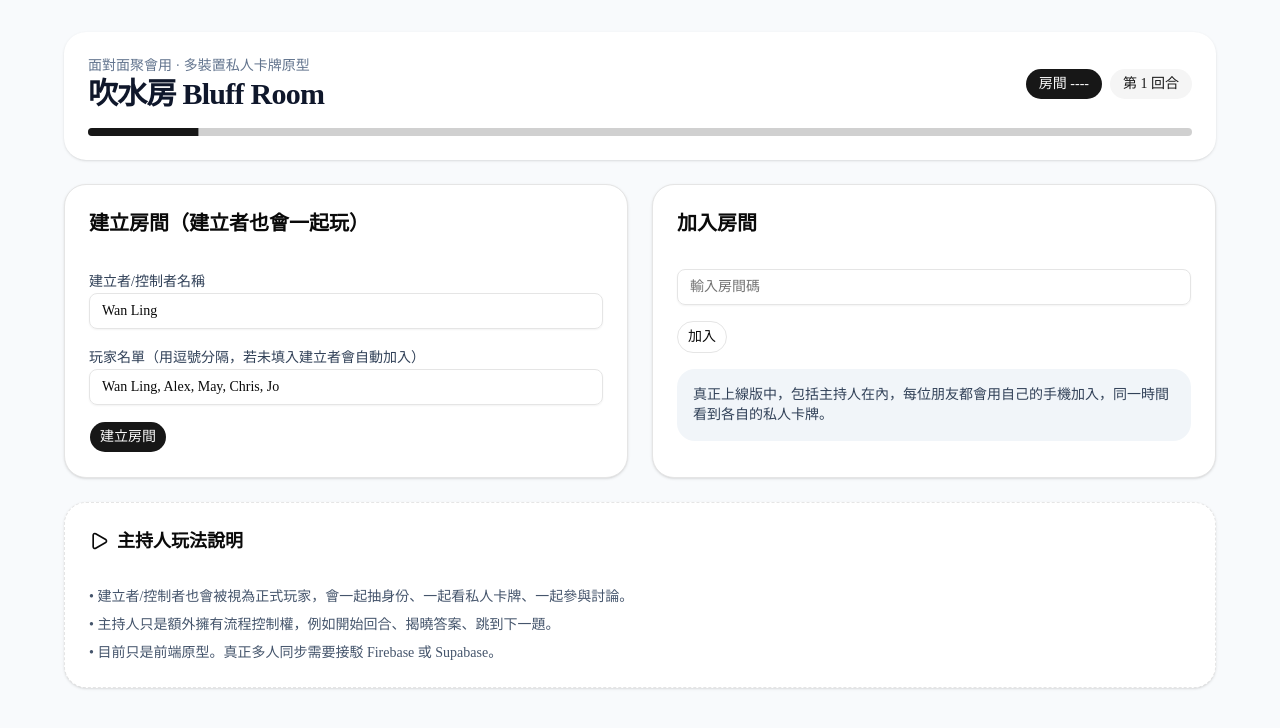
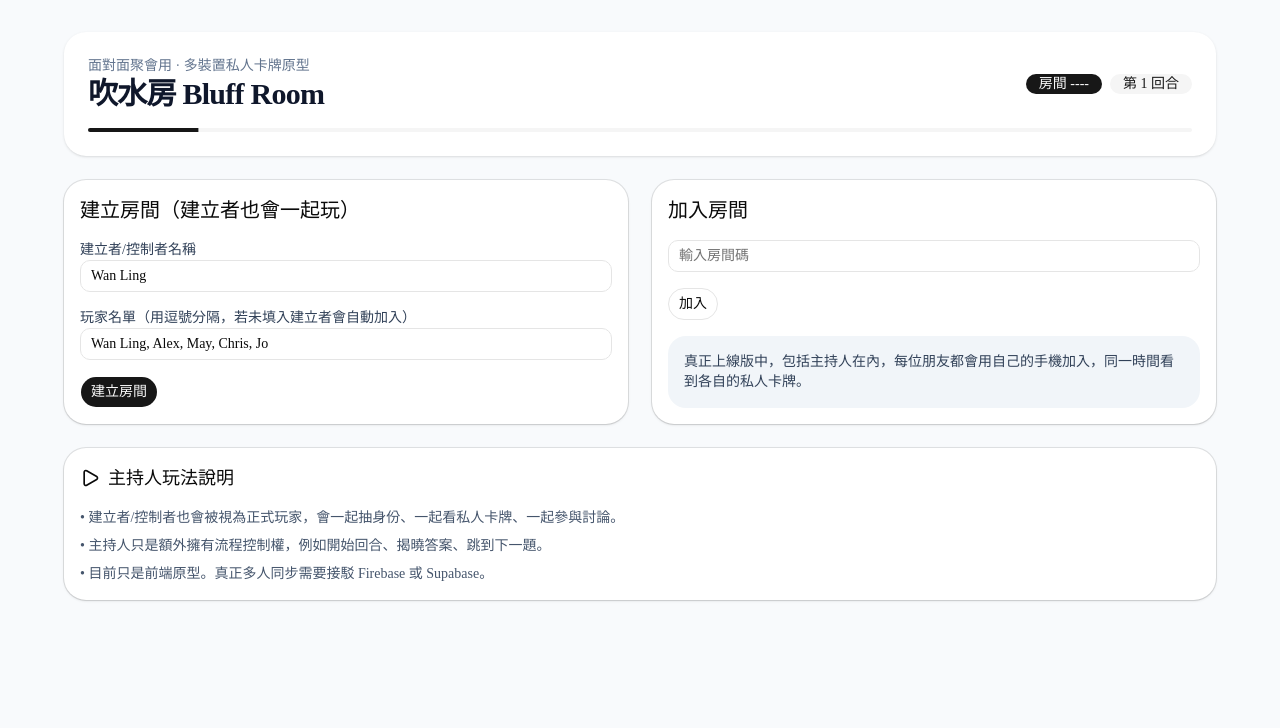
Before and after one commit to runningnose852/9upper, a Next.js app: page / in a window 1280 px wide. Shown: the top 728 px of the page. Built offline with nearby package versions, Linux system fonts and the light colour scheme.

Commit message:
Initial bluff room prototype

```diff
--- /dev/null
+++ b/components/ui/badge.tsx
@@ -0,0 +1,49 @@
+import * as React from "react"
+import { cva, type VariantProps } from "class-variance-authority"
+import { Slot } from "radix-ui"
+
+import { cn } from "@/lib/utils"
+
+const badgeVariants = cva(
+  "group/badge inline-flex h-5 w-fit shrink-0 items-center justify-center gap-1 overflow-hidden rounded-4xl border border-transparent px-2 py-0.5 text-xs font-medium whitespace-nowrap transition-all focus-visible:border-ring focus-visible:ring-[3px] focus-visible:ring-ring/50 has-data-[icon=inline-end]:pr-1.5 has-data-[icon=inline-start]:pl-1.5 aria-invalid:border-destructive aria-invalid:ring-destructive/20 dark:aria-invalid:ring-destructive/40 [&>svg]:pointer-events-none [&>svg]:size-3!",
+  {
+    variants: {
+      variant: {
+        default: "bg-primary text-primary-foreground [a]:hover:bg-primary/80",
+        secondary:
+          "bg-secondary text-secondary-foreground [a]:hover:bg-secondary/80",
+        destructive:
+          "bg-destructive/10 text-destructive focus-visible:ring-destructive/20 dark:bg-destructive/20 dark:focus-visible:ring-destructive/40 [a]:hover:bg-destructive/20",
+        outline:
+          "border-border text-foreground [a]:hover:bg-muted [a]:hover:text-muted-foreground",
+        ghost:
+          "hover:bg-muted hover:text-muted-foreground dark:hover:bg-muted/50",
+        link: "text-primary underline-offset-4 hover:underline",
+      },
+    },
+    defaultVariants: {
+      variant: "default",
+    },
+  }
+)
+
+function Badge({
+  className,
+  variant = "default",
+  asChild = false,
+  ...props
+}: React.ComponentProps<"span"> &
+  VariantProps<typeof badgeVariants> & { asChild?: boolean }) {
+  const Comp = asChild ? Slot.Root : "span"
+
+  return (
+    <Comp
+      data-slot="badge"
+      data-variant={variant}
+      className={cn(badgeVariants({ variant }), className)}
+      {...props}
+    />
+  )
+}
+
+export { Badge, badgeVariants }
--- /dev/null
+++ b/components/ui/card.tsx
@@ -0,0 +1,103 @@
+import * as React from "react"
+
+import { cn } from "@/lib/utils"
+
+function Card({
+  className,
+  size = "default",
+  ...props
+}: React.ComponentProps<"div"> & { size?: "default" | "sm" }) {
+  return (
+    <div
+      data-slot="card"
+      data-size={size}
+      className={cn(
+        "group/card flex flex-col gap-4 overflow-hidden rounded-xl bg-card py-4 text-sm text-card-foreground ring-1 ring-foreground/10 has-data-[slot=card-footer]:pb-0 has-[>img:first-child]:pt-0 data-[size=sm]:gap-3 data-[size=sm]:py-3 data-[size=sm]:has-data-[slot=card-footer]:pb-0 *:[img:first-child]:rounded-t-xl *:[img:last-child]:rounded-b-xl",
+        className
+      )}
+      {...props}
+    />
+  )
+}
+
+function CardHeader({ className, ...props }: React.ComponentProps<"div">) {
+  return (
+    <div
+      data-slot="card-header"
+      className={cn(
+        "group/card-header @container/card-header grid auto-rows-min items-start gap-1 rounded-t-xl px-4 group-data-[size=sm]/card:px-3 has-data-[slot=card-action]:grid-cols-[1fr_auto] has-data-[slot=card-description]:grid-rows-[auto_auto] [.border-b]:pb-4 group-data-[size=sm]/card:[.border-b]:pb-3",
+        className
+      )}
+      {...props}
+    />
+  )
+}
+
+function CardTitle({ className, ...props }: React.ComponentProps<"div">) {
+  return (
+    <div
+      data-slot="card-title"
+      className={cn(
+        "font-heading text-base leading-snug font-medium group-data-[size=sm]/card:text-sm",
+        className
+      )}
+      {...props}
+    />
+  )
+}
+
+function CardDescription({ className, ...props }: React.ComponentProps<"div">) {
+  return (
+    <div
+      data-slot="card-description"
+      className={cn("text-sm text-muted-foreground", className)}
+      {...props}
+    />
+  )
+}
+
+function CardAction({ className, ...props }: React.ComponentProps<"div">) {
+  return (
+    <div
+      data-slot="card-action"
+      className={cn(
+        "col-start-2 row-span-2 row-start-1 self-start justify-self-end",
+        className
+      )}
+      {...props}
+    />
+  )
+}
+
+function CardContent({ className, ...props }: React.ComponentProps<"div">) {
+  return (
+    <div
+      data-slot="card-content"
+      className={cn("px-4 group-data-[size=sm]/card:px-3", className)}
+      {...props}
+    />
+  )
+}
+
+function CardFooter({ className, ...props }: React.ComponentProps<"div">) {
+  return (
+    <div
+      data-slot="card-footer"
+      className={cn(
+        "flex items-center rounded-b-xl border-t bg-muted/50 p-4 group-data-[size=sm]/card:p-3",
+        className
+      )}
+      {...props}
+    />
+  )
+}
+
+export {
+  Card,
+  CardHeader,
+  CardFooter,
+  CardTitle,
+  CardAction,
+  CardDescription,
+  CardContent,
+}
--- /dev/null
+++ b/components/ui/input.tsx
@@ -0,0 +1,19 @@
+import * as React from "react"
+
+import { cn } from "@/lib/utils"
+
+function Input({ className, type, ...props }: React.ComponentProps<"input">) {
+  return (
+    <input
+      type={type}
+      data-slot="input"
+      className={cn(
+        "h-8 w-full min-w-0 rounded-lg border border-input bg-transparent px-2.5 py-1 text-base transition-colors outline-none file:inline-flex file:h-6 file:border-0 file:bg-transparent file:text-sm file:font-medium file:text-foreground placeholder:text-muted-foreground focus-visible:border-ring focus-visible:ring-3 focus-visible:ring-ring/50 disabled:pointer-events-none disabled:cursor-not-allowed disabled:bg-input/50 disabled:opacity-50 aria-invalid:border-destructive aria-invalid:ring-3 aria-invalid:ring-destructive/20 md:text-sm dark:bg-input/30 dark:disabled:bg-input/80 dark:aria-invalid:border-destructive/50 dark:aria-invalid:ring-destructive/40",
+        className
+      )}
+      {...props}
+    />
+  )
+}
+
+export { Input }
--- /dev/null
+++ b/components/ui/progress.tsx
@@ -0,0 +1,31 @@
+"use client"
+
+import * as React from "react"
+import { Progress as ProgressPrimitive } from "radix-ui"
+
+import { cn } from "@/lib/utils"
+
+function Progress({
+  className,
+  value,
+  ...props
+}: React.ComponentProps<typeof ProgressPrimitive.Root>) {
+  return (
+    <ProgressPrimitive.Root
+      data-slot="progress"
+      className={cn(
+        "relative flex h-1 w-full items-center overflow-x-hidden rounded-full bg-muted",
+        className
+      )}
+      {...props}
+    >
+      <ProgressPrimitive.Indicator
+        data-slot="progress-indicator"
+        className="size-full flex-1 bg-primary transition-all"
+        style={{ transform: `translateX(-${100 - (value || 0)}%)` }}
+      />
+    </ProgressPrimitive.Root>
+  )
+}
+
+export { Progress }
--- a/package.json
+++ b/package.json
@@ -11,6 +11,7 @@
   "dependencies": {
     "class-variance-authority": "^0.7.1",
     "clsx": "^2.1.1",
+    "framer-motion": "^12.38.0",
     "lucide-react": "^1.8.0",
     "next": "16.2.3",
     "radix-ui": "^1.4.3",
```
Also changed, not shown: 1 other file (tests, documents, lock files or other folders).
